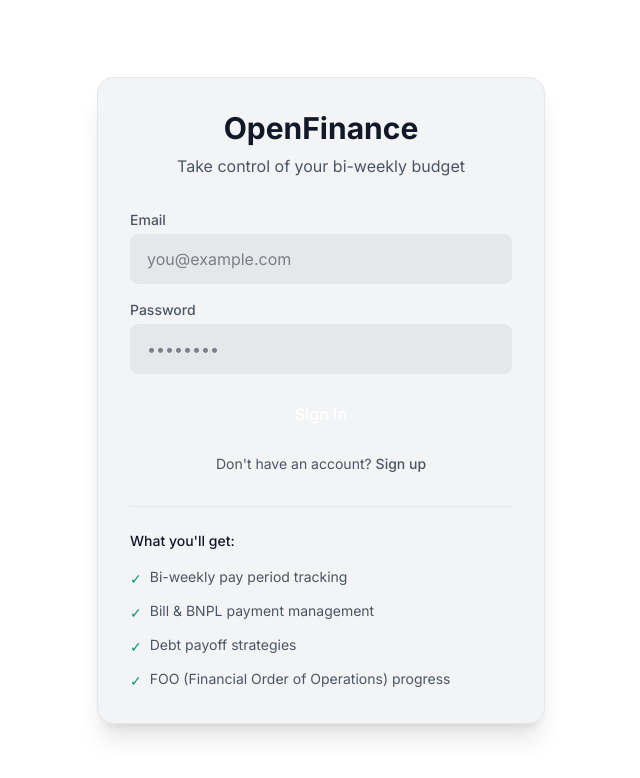
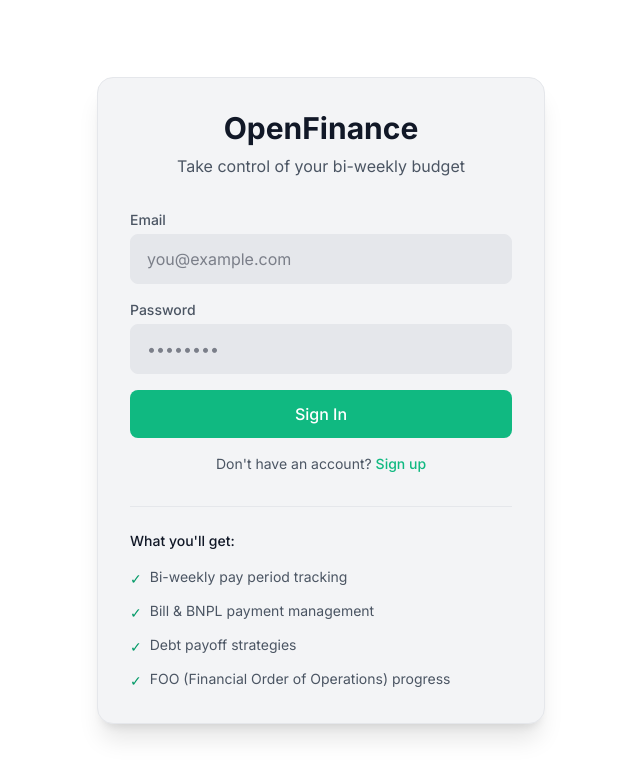
Before and after one commit to ctaho19/openfinance, a Next.js app: page /login in a window 1280 px wide. Shown: the top 778 px of the page, without its empty margins (319-959 px from the left). Built offline with nearby package versions, Linux system fonts and the light colour scheme; no server answers.

Commit message:
Fix accent color utility classes for progress bar

```diff
--- a/src/app/globals.css
+++ b/src/app/globals.css
@@ -141,6 +141,18 @@
 }
 
 /* Accent utility classes */
+.bg-accent {
+  background-color: var(--accent-500);
+}
+
+.text-accent {
+  color: var(--accent-500);
+}
+
+.hover\:text-accent:hover {
+  color: var(--accent-500);
+}
+
 .bg-accent-500 {
   background-color: var(--accent-500);
 }
```
